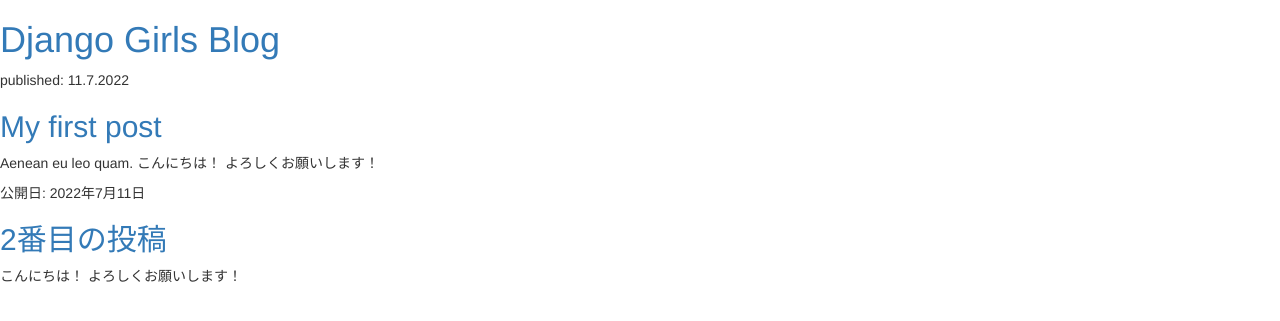
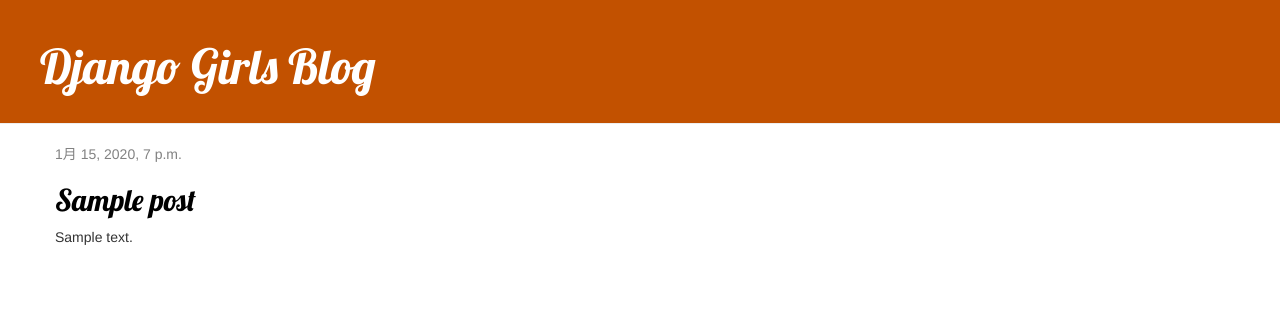
Before and after one commit to dsuke0526/my-first-blog, a Django app: page / in a window 1280 px wide. Shown: the top 321 px of the page. Run offline with Django 3.2, Linux system fonts and the light colour scheme; tables that the repository leaves empty hold one stand-in row (values such as "Sample post"); some libraries are stand-ins or nearby versions.

Commit message:
Added view and template for detailed blog post as well as CSS for the site.

```diff
--- a/blog/staric/css/blog.css
+++ /dev/null
@@ -1,3 +0,0 @@
-h1 a, h2 a {
-    color: #C25100;
-}
--- /dev/null
+++ b/blog/static/css/blog.css
@@ -0,0 +1,46 @@
+.page-header {
+    background-color: #C25100;
+    margin-top: 0;
+    padding: 20px 20px 20px 40px;
+}
+
+.page-header h1, .page-header h1 a, .page-header h1 a:visited, .page-header h1 a:active {
+    color: #ffffff;
+    font-size: 36pt;
+    text-decoration: none;
+}
+
+.content {
+    margin-left: 40px;
+}
+
+h1, h2, h3, h4 {
+    font-family: 'Lobster', cursive;
+}
+
+.date {
+    color: #828282;
+}
+
+.save {
+    float: right;
+}
+
+.post-form textarea, .post-form input {
+    width: 100%;
+}
+
+.top-menu, .top-menu:hover, .top-menu:visited {
+    color: #ffffff;
+    float: right;
+    font-size: 26pt;
+    margin-right: 20px;
+}
+
+.post {
+    margin-bottom: 70px;
+}
+
+.post h2 a, .post h2 a:visited {
+    color: #000000;
+}
--- /dev/null
+++ b/blog/templates/blog/base.html
@@ -0,0 +1,23 @@
+{% load static %}
+<html>
+    <head>
+        <title>Django Girls blog</title>
+        <link rel="stylesheet" href="//maxcdn.bootstrapcdn.com/bootstrap/3.2.0/css/bootstrap.min.css">
+        <link rel="stylesheet" href="//maxcdn.bootstrapcdn.com/bootstrap/3.2.0/css/bootstrap-theme.min.css">
+        <link href='//fonts.googleapis.com/css?family=Lobster&subset=latin,latin-ext' rel='stylesheet' type='text/css'>
+        <link rel="stylesheet" href="{% static 'css/blog.css' %}">
+    </head>
+    <body>
+        <div class="page-header">
+            <h1><a href="/">Django Girls Blog</a></h1>
+        </div>
+        <div class="content container">
+            <div class="row">
+                <div class="col-md-8">
+                {% block content %}
+                {% endblock %}
+                </div>
+            </div>
+        </div>
+    </body>
+</html>
--- a/blog/templates/blog/post_list.html
+++ b/blog/templates/blog/post_list.html
@@ -1,22 +1,13 @@
-<html>
- <head>
-    <link rel="stylesheet" href="//maxcdn.bootstrapcdn.com/bootstrap/3.2.0/css/bootstrap.min.css">
-    <link rel="stylesheet" href="//maxcdn.bootstrapcdn.com/bootstrap/3.2.0/css/bootstrap-theme.min.css">
-    <title>Django Girls blog</title>
- </head>
- <body>
-    <div>
-      <h1><a href="/">Django Girls Blog</a></h1>
-    </div>
-    <div>
-     <p>published: 11.7.2022</p>
-     <h2><a href="">My first post</a></h2>
-     <p>Aenean eu leo quam. こんにちは！ よろしくお願いします！ </p>
-    </div>
-    <div>
-    <p>公開日: 2022年7月11日</p>
-    <h2><a href="">2番目の投稿</a></h2>
-    <p> こんにちは！ よろしくお願いします！ </p>
-    </div>
-  </body>
-</html>
+{% extends 'blog/base.html' %}
+
+{% block content %}
+    {% for post in posts %}
+        <div class="post">
+            <div class="date">
+                {{ post.published_date }}
+            </div>
+            <h2><a href="{% url 'post_detail' pk=post.pk %}">{{ post.title }}</a></h2>
+            <p>{{ post.text|linebreaksbr }}</p>
+        </div>
+    {% endfor %}
+{% endblock %}
--- a/blog/urls.py
+++ b/blog/urls.py
@@ -2,4 +2,5 @@ from django.urls import path
 from . import views
 urlpatterns = [
     path('', views.post_list, name='post_list'),
+     path('post/<int:pk>/', views.post_detail, name='post_detail'),
 ]
--- a/blog/views.py
+++ b/blog/views.py
@@ -1,7 +1,10 @@
 from django.shortcuts import render
 from django.utils import timezone
 from .models import Post
-# Create your views here.
+from django.shortcuts import render, get_object_or_404
 def post_list(request):
     posts = Post.objects.filter(published_date__lte=timezone.now()).order_by('published_date')
-    return render(request, 'blog/post_list.html', {})
+    return render(request, 'blog/post_list.html', {'posts': posts})
+def post_detail(request, pk):
+    post = get_object_or_404(Post, pk=pk)
+    return render(request, 'blog/post_detail.html', {'post': post})
```
Also changed, not shown: blog/templates/blog/post_detail.html (added, +13 -0 lines).
